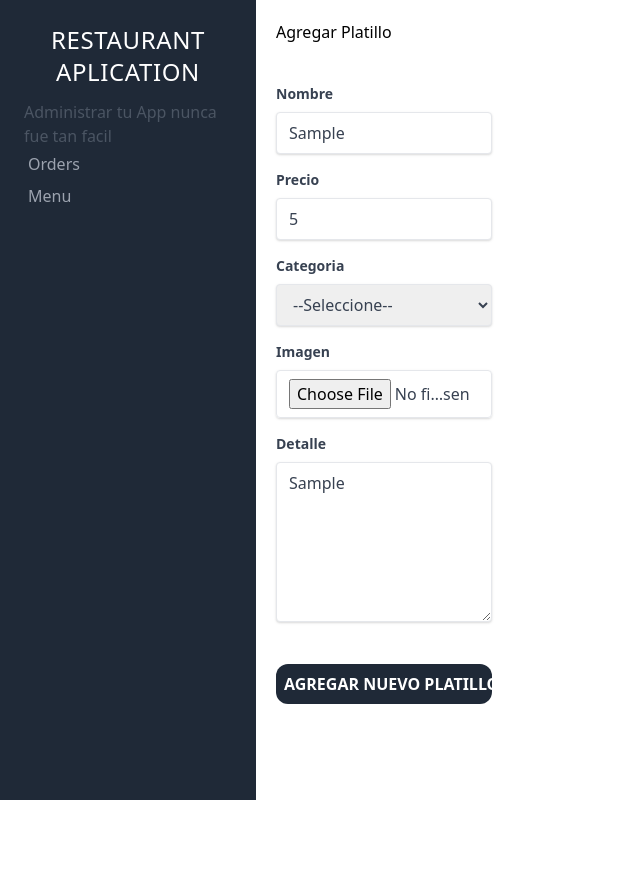
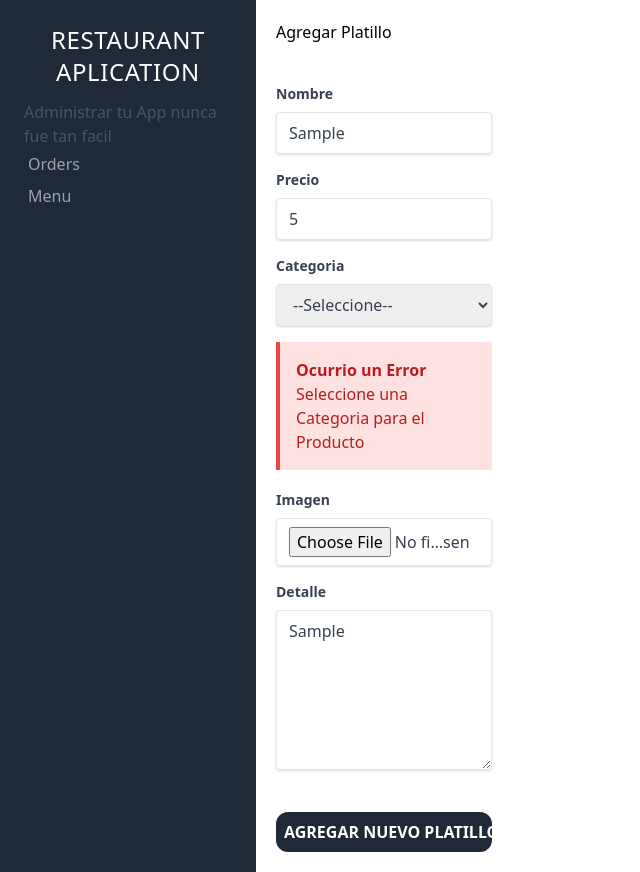
Before and after one commit to JasonSawxd/RestaurantClient, a React (Create React App) app: page /nuevo_Platillo in a window 1280 px wide. Both pictures are taken after typing "Sample", "5", "Sample" into the empty fields and a click on the input "Agregar Nuevo Platillo". Shown: the whole page, without its empty margins (0-640 px from the left). Before the commit the page ends 800 px from the top, so only its background shows below. Built offline with nearby package versions, Linux system fonts and the light colour scheme.

Commit message:
Config and Implement the yup in proyect Restaurant

```diff
--- a/package.json
+++ b/package.json
@@ -12,7 +12,8 @@
     "react-router": "^6.0.2",
     "react-router-dom": "^6.0.2",
     "react-scripts": "4.0.3",
-    "web-vitals": "^1.0.1"
+    "web-vitals": "^1.0.1",
+    "yup": "^0.32.11"
   },
   "scripts": {
     "start": "npm run watch:css && react-scripts start",
--- a/src/components/pages/nuevoPlatillo.js
+++ b/src/components/pages/nuevoPlatillo.js
@@ -1,5 +1,6 @@
 import React from 'react';
 import { useFormik } from 'formik';
+import * as Yup from 'yup';
 
 const NuevoPlatillo = () => {
 
@@ -10,8 +11,21 @@ const NuevoPlatillo = () => {
       precio: '',
       categoria: '',
       imagen: '',
-      detalle:''
+      detalle: ''
     },
+    validationSchema: Yup.object({
+      nombre: Yup.string()
+        .min(3, 'El campo Nombre del platillo debe tener minimo 3 caracteres')
+        .required('El nombre del platillo es Obligatorio'),
+      precio: Yup.number()
+        .min(1, 'Debes agregar un numero mayor que 0')
+        .required('El Precio es requerido'),
+      categoria: Yup.string()
+        .required('Seleccione una Categoria para el Producto'),
+      detalle: Yup.string()
+        .min(3, 'La descripcion debe ser mayor de 3 caracteres')
+        .required('La descripcion es obligatoria')
+    }),
     onSubmit: datos => {// prop para enviar los valores del formulario
       console.log(datos);
     }
@@ -31,9 +45,15 @@ const NuevoPlatillo = () => {
                 placeholder="Nombre del Platillo"
                 value={formik.values.nombre}
                 onChange={formik.handleChange}
+                onBlur={formik.handleBlur}
               />
             </div>
-
+            {formik.touched.nombre && formik.errors.nombre ?
+              <div className="bg-red-100 border-l-4 border-red-500 text-red-700 p-4 mb-5" role="alert">
+              <p className="font-bold">Ocurrio un Error </p>
+                <p>{formik.errors.nombre}</p>
+              </div> : null
+            }
             <div className="mb-4">
               <label className="block text-gray-700 text-sm font-bold mb-2" htmlFor="precio">Precio</label>
               <input className=" shadow qappearance-none border rounded w-full py-2 px-3 text-gray-700"
@@ -43,8 +63,15 @@ const NuevoPlatillo = () => {
                 type="number"
                 value={formik.values.precio}
                 onChange={formik.handleChange}
+                onBlur={formik.handleBlur}
               />
             </div>
+            {formik.touched.precio && formik.errors.precio ?
+              <div className="bg-red-100 border-l-4 border-red-500 text-red-700 p-4 mb-5" role="alert">
+              <p className="font-bold">Ocurrio un Error</p>
+                <p>{formik.errors.precio}</p>
+              </div>
+              : null}
             <div className="mb-4">
               <label className="block text-gray-700 text-sm font-bold mb-2" htmlFor="categoria">Categoria</label>
               <select className=" shadow qappearance-none border rounded w-full py-2 px-3 text-gray-700"
@@ -52,6 +79,7 @@ const NuevoPlatillo = () => {
                 name="categoria"
                 value={formik.values.categoria}
                 onChange={formik.handleChange}
+                onBlur={formik.handleBlur}
               >
                 <option value="">--Seleccione--</option>
                 <option value="desayuno">Desayuno</option>
@@ -61,6 +89,12 @@ const NuevoPlatillo = () => {
                 <option value="ensalada">Ensalada</option>
               </select>
             </div>
+            {formik.touched.categoria && formik.errors.categoria ?
+              <div className="bg-red-100 border-l-4 border-red-500 text-red-700 p-4 mb-5" role="alert">
+              <p className="font-bold">Ocurrio un Error</p>
+                <p>{formik.errors.categoria}</p>
+              </div> : null
+            }
             <div className="mb-4">
               <label className="block text-gray-700 text-sm font-bold mb-2" htmlFor="imagen">Imagen</label>
               <input className=" shadow qappearance-none border rounded w-full py-2 px-3 text-gray-700"
@@ -78,8 +112,15 @@ const NuevoPlatillo = () => {
                 type="text"
                 value={formik.values.detalle}
                 onChange={formik.handleChange}
+                onBlur={formik.handleBlur}
               ></textarea>
             </div>
+            {formik.touched.detalle && formik.errors.detalle?
+            <div className="bg-red-100 border-l-4 border-red-500 text-red-700 p-4 mb-5" role="alert">
+              <p className="font-bold">Ocurrio un Error</p>
+              <p>{formik.errors.detalle}</p>
+            </div>: null
+            }
             <input className="bg-gray-800 hover:bg-gray-900 w-full mt-5 p-2 text-white uppercase font-bold rounded-xl"
               type="submit"
               value="Agregar Nuevo Platillo"
```
Also changed, not shown: 2 other files (tests, documents, lock files or other folders).
